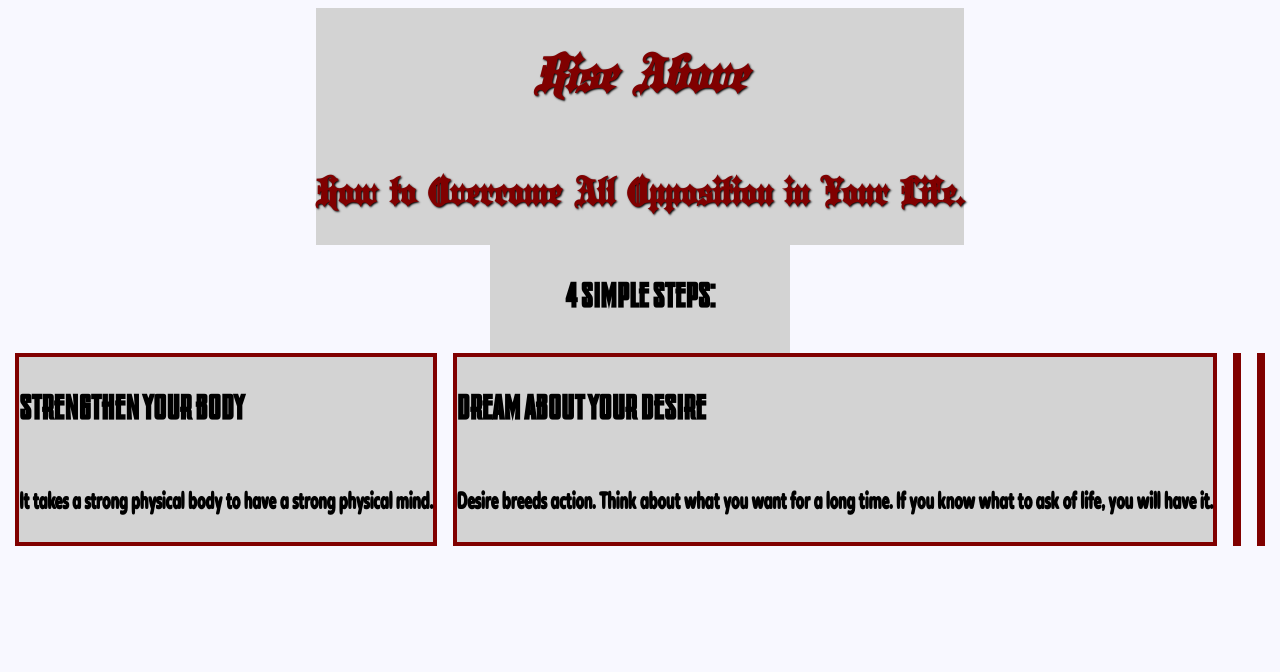
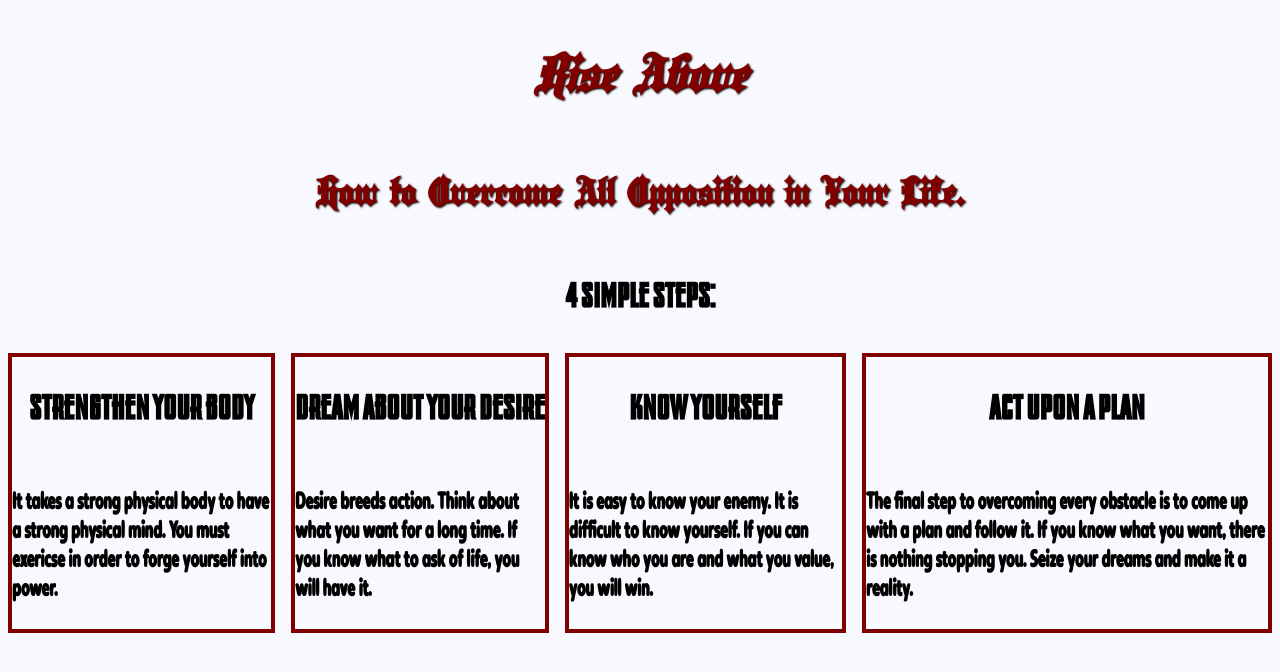
Before and after one commit to Corsair37/landing-page, a plain HTML site: page index.html in a window 1280 px wide. Drawn offline with Linux system fonts and the light colour scheme.

Commit message:
Remove gray bg color and insert step info
The lightgray bg isn't that visually appealing. Keeping the page blankly white lets the darker fonts stand out more.

```diff
--- a/index.html
+++ b/index.html
@@ -18,7 +18,8 @@
 
     <div class="stepsbox">
         <div class="step"><h3>Strengthen Your Body</h3>
-            <p>It takes a strong physical body to have a strong physical mind.
+            <p>It takes a strong physical body to have a strong physical mind. You must exericse in order to forge yourself
+                into power.
 
             </p>
         </div>
@@ -27,8 +28,17 @@
                 If you know what to ask of life, you will have it.
             </p>
         </div>
-        <div class="step"></div>
-        <div class="step"></div>
+        <div class="step"><h3>Know Yourself</h3>
+            <p>It is easy to know your enemy. It is difficult to know yourself.
+                If you can know who you are and what you value, you will win.
+            </p>
+        </div>
+        <div class="step"><h3>Act Upon a Plan</h3>
+            <p>The final step to overcoming every obstacle is to
+                come up with a plan and follow it. If you know what you want, there is nothing
+                stopping you. Seize your dreams and make it a reality.
+            </p>
+        </div>
     </div>
 
 
--- a/style.css
+++ b/style.css
@@ -10,7 +10,6 @@ body {
 }
 
 .header {
-    background-color:lightgrey;
     color:maroon;
     font-family:"BlackletterBold";
     display:flex;
@@ -37,7 +36,6 @@ h2 {
     display:flex;
     justify-content:center;
     width:300px;
-    background-color: lightgrey;
 }
 
 h3 {
@@ -54,7 +52,6 @@ h3 {
 }
 
 .step {
-    background-color:lightgray;
     border-color:maroon;
     border-width:4px;
     border-style:solid;
@@ -62,6 +59,7 @@ h3 {
     display:flex;
     flex-direction:column;
     justify-content:space-evenly;
+    align-items:center;
 
 }
 
```
